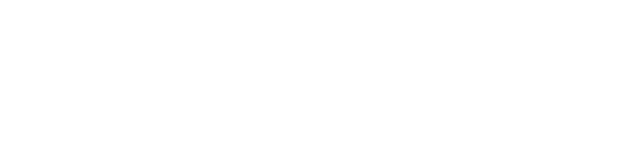
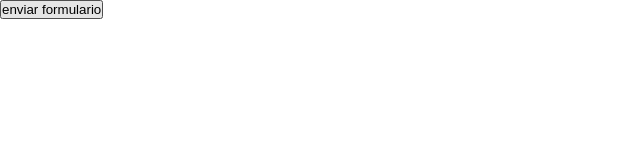
Before and after one commit to jpmarche/mi-primer-proyecto, a plain HTML site: page index.html in a window 1280 px wide. Shown: the whole page, without its empty margins (0-640 px from the left). Drawn offline with Linux system fonts and the light colour scheme.

Commit message:
Primer pryecto modificado

```diff
--- a/index.html
+++ b/index.html
@@ -7,6 +7,7 @@
     <title>Mi primer proyecto</title>
 </head>
 <body>
+    <button>enviar formulario</button>
 
 </body>
 </html>
```
